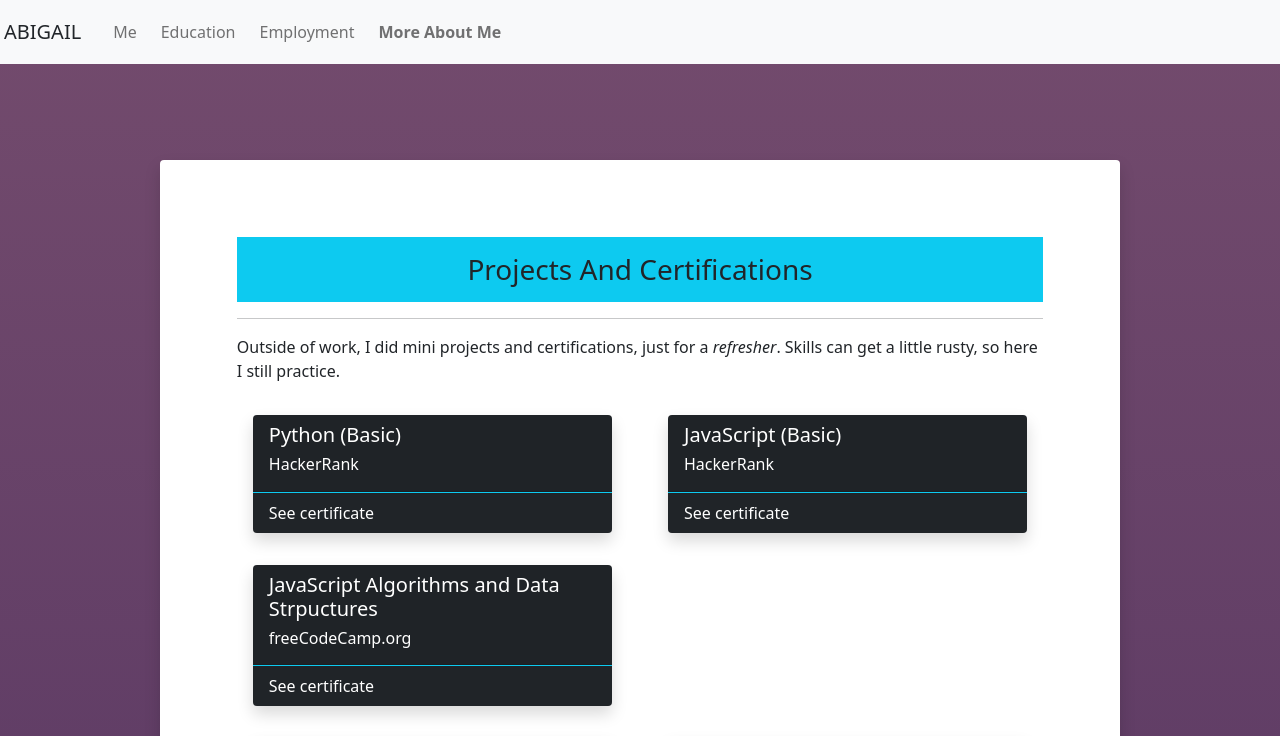
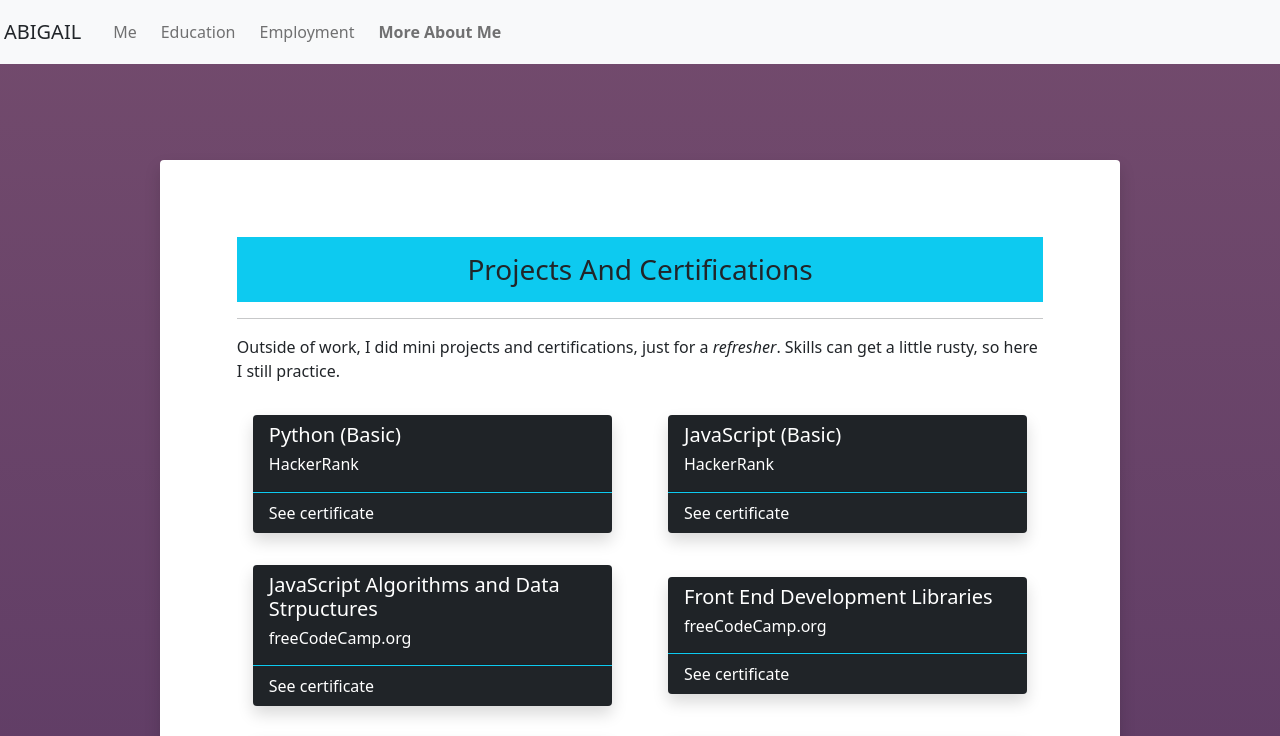
Before and after one commit to roserenity/resume, a Vue app: page /#/MoreAboutMe in a window 1280 px wide. Shown: the top 736 px of the page. Built offline with nearby package versions, Linux system fonts and the light colour scheme.

Commit message:
added certificate

```diff
--- a/src/components/MoreAboutMe.vue
+++ b/src/components/MoreAboutMe.vue
@@ -118,6 +118,13 @@ export default {
           credentialURL:
             "https://freecodecamp.org/certification/Abigail_C/javascript-algorithms-and-data-structures",
         },
+        {
+          id: 4,
+          name: "Front End Development Libraries",
+          issuer: "freeCodeCamp.org",
+          credentialURL:
+            "https://www.freecodecamp.org/certification/Abigail_C/front-end-development-libraries",
+        },
       ],
       projectList: [
         {
```
Also changed, not shown: 1 other file (tests, documents, lock files or other folders).
